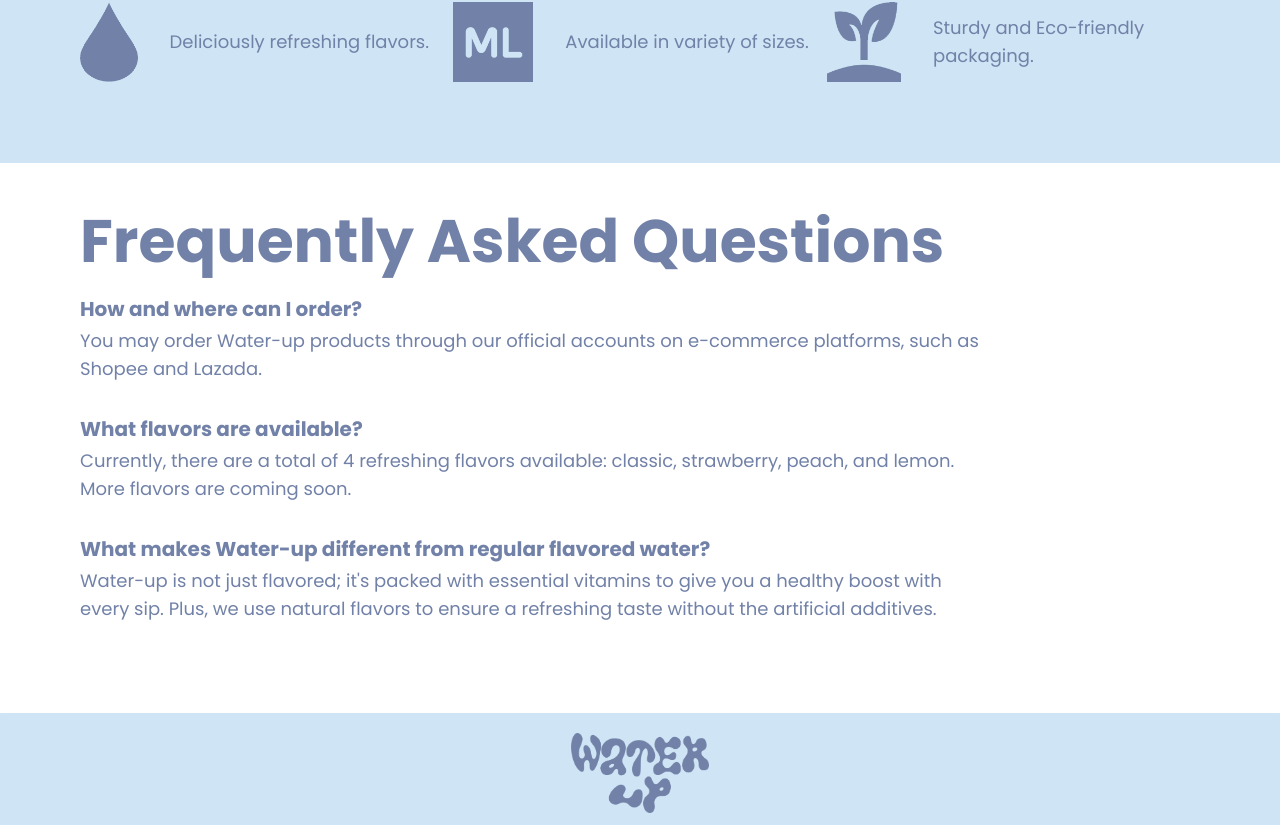
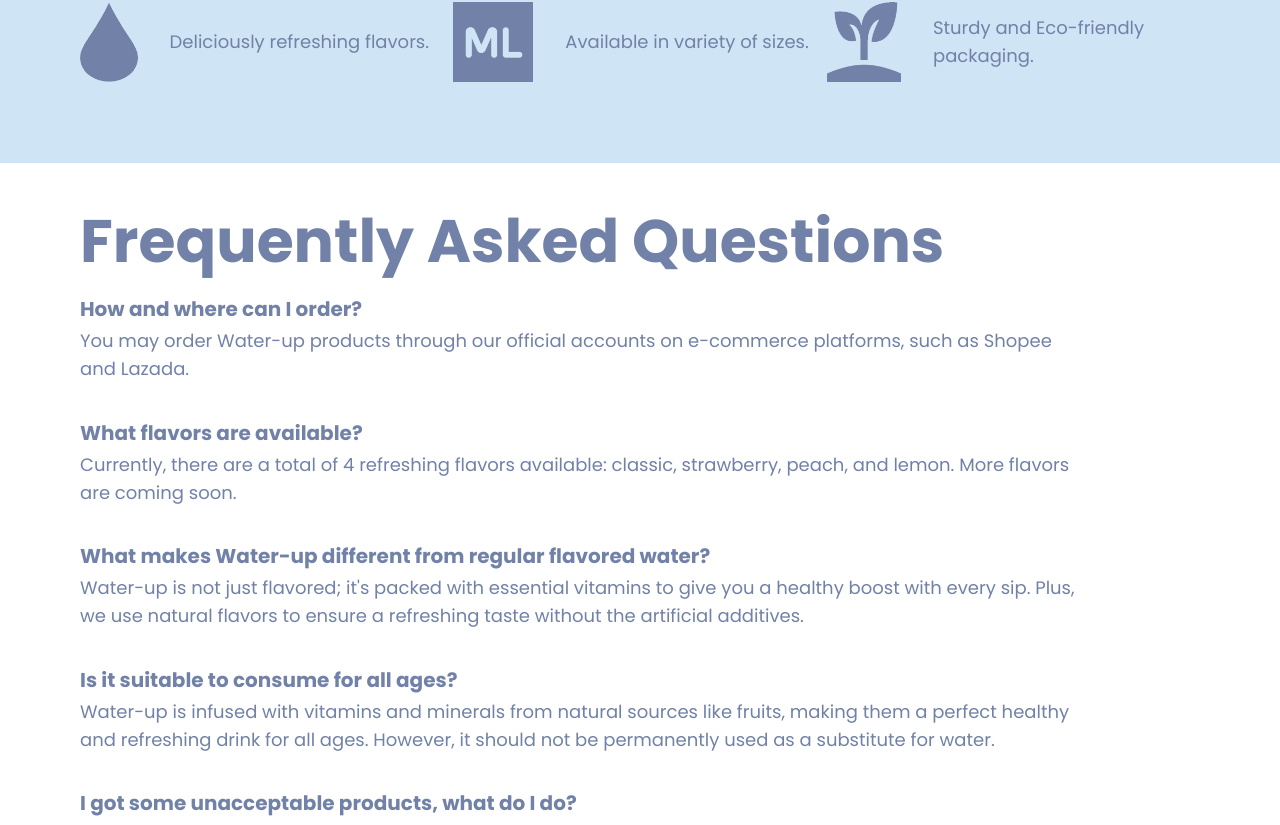
Before and after one commit to computerscience-person/Group2_WebApp-CCS227, a React (Vite) app: page / in a window 1280 px wide. Shown: the part 1625-2450 px from the top of the page. Built offline with nearby package versions, Linux system fonts and the light colour scheme.

Commit message:
Reduced animations and added more FAQs

```diff
--- a/src/components/HomepageFAQs.tsx
+++ b/src/components/HomepageFAQs.tsx
@@ -5,7 +5,7 @@
 }
 const HomepageFAQs: React.FC<QAProps> = ({ question, answer }) => {
   return (
-    <div className="w-[900px] h-[100px] flex flex-col items-start mb-5 transition-transform duration-80 ease-in-out hover:scale-105">
+    <div className="w-[900px] lg:w-[90%] h-[200px] flex flex-col items-start mb-5">
       <p
         className="font-poppins font-bold text-xl mb-1"
         style={{ color: "#7181A7" }}
--- a/src/pages/Homepage.tsx
+++ b/src/pages/Homepage.tsx
@@ -47,7 +47,7 @@
       <div className="flex flex-col lg:flex-row justify-between items-center w-full h-auto lg:h-[550px] px-8 lg:px-20 mb-12 lg:mb-20">
         <div className="w-full lg:w-[55%] text-center lg:text-left">
           <h1
-            className="font-poppins font-bold text-4xl lg:text-6xl mb-8 lg:mb-16 transition-transform duration-700 ease-in-out hover:scale-105"
+            className="font-poppins font-bold text-4xl lg:text-6xl mb-8 lg:mb-16"
             style={{ color: "#7181A7" }}
           >
             What is Water-Up?
@@ -99,7 +99,7 @@
       </div>
 
       {/* LAYER 4 - FAQ */}
-      <div className="bg-white w-full h-auto lg:h-[550px] flex flex-col justify-start items-start px-8 lg:px-20 pt-8 lg:pt-12">
+      <div className="bg-white w-full h-auto lg:h-[750px] flex flex-col justify-start items-start px-8 lg:px-20 pt-8 lg:pt-12">
         <h1
           className="font-poppins text-4xl lg:text-6xl font-bold mb-6"
           style={{ color: "#7181A7" }}
@@ -118,6 +118,14 @@
           question="What makes Water-up different from regular flavored water?"
           answer="Water-up is not just flavored; it's packed with essential vitamins to give you a healthy boost with every sip. Plus, we use natural flavors to ensure a refreshing taste without the artificial additives."
         />
+        <HomepageFAQs
+          question="Is it suitable to consume for all ages?"
+          answer="Water-up is infused with vitamins and minerals from natural sources like fruits, making them a perfect healthy and refreshing drink for all ages. However, it should not be permanently used as a substitute for water. "
+        />
+        <HomepageFAQs
+          question="I got some unacceptable products, what do I do?"
+          answer="You may contact us and  send your concerns by filling up our Support Form. Please make sure to include images or videos of the defective product."
+        />
       </div>
       <FooterBlue />
     </div>
```
